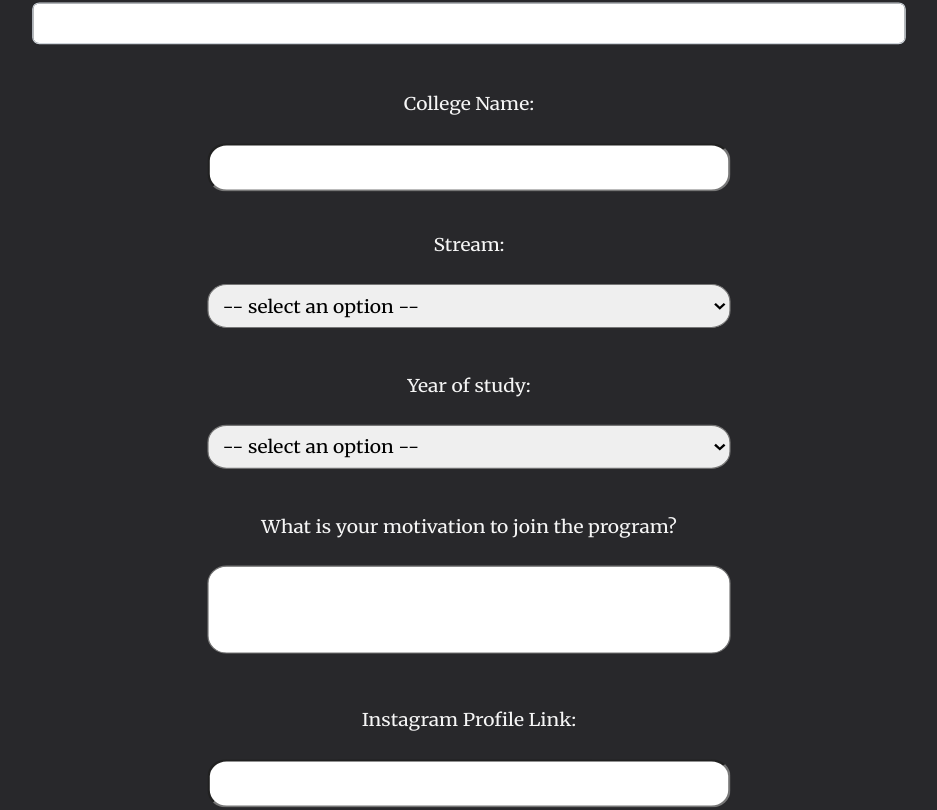
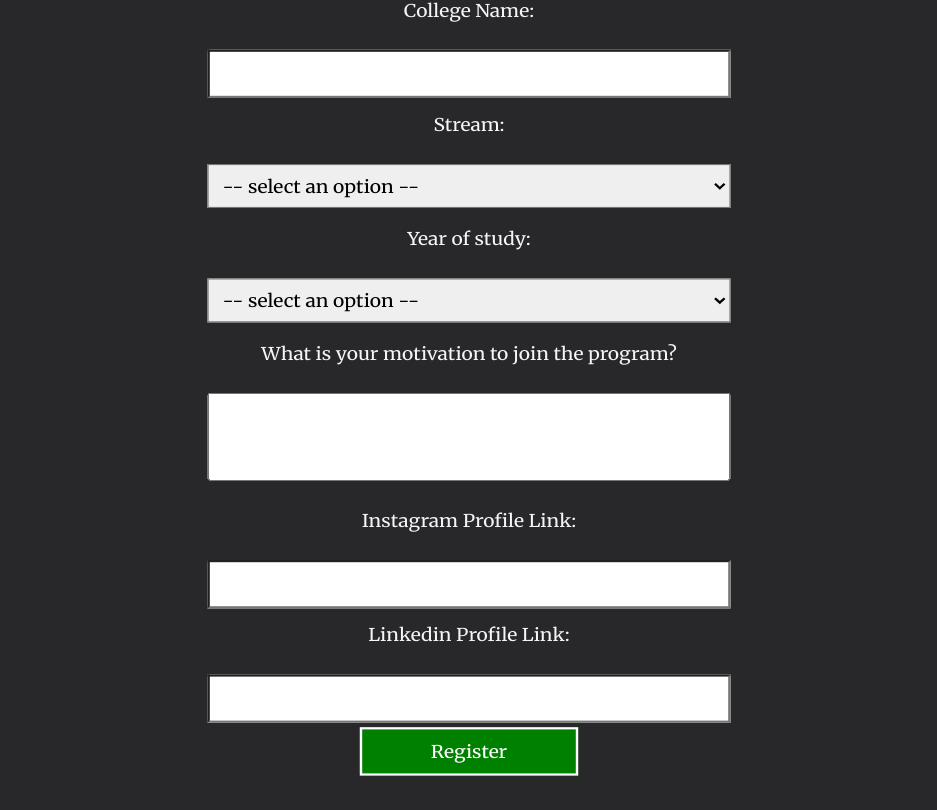
Before and after one commit to NSS-IIT-Delhi/Kaizen-23-CAP, a React (Create React App) app: page /form in a window 1280 px wide. Shown: the part 750-1560 px from the top of the page, without its empty margins (171-1108 px from the left). Built offline with nearby package versions, Linux system fonts and the light colour scheme.

Commit message:
Update Form.css

```diff
--- a/src/components/Kaizen Form/Form.css
+++ b/src/components/Kaizen Form/Form.css
@@ -1,5 +1,7 @@
+@import url("https://fonts.googleapis.com/css2?family=Merriweather:wght@900&display=swap");
+
 #formSec {
-    display: flex;
+    /* display: block; */
     height: auto;
     padding: 6rem 2rem 2rem;
     background-color: #28282b;
@@ -7,12 +9,6 @@
     font-family: 'Merriweather', serif;
 
 }
-body{
-    margin:none;
-    padding:none;
-}
-
-
 
 .formDiv {
     display: grid;
@@ -24,9 +20,9 @@ body{
 
 select,
 input {
-    border-radius: 1rem;
     width: 60%;
     padding: 8px;
+    border-radius: 0;
     /* size: 10px; */
 }
 
@@ -46,7 +42,7 @@ fieldset {
 }
 
 .pure-group {
-    display: grid;
+    /* display: grid; */
     place-items: center;
     width: 60vw;
     height: 5rem;
@@ -60,13 +56,13 @@ fieldset {
 }
 
 textarea{
-    border-radius: 1rem;
     width: 60%;
     padding: 8px;
     overflow-y: hidden;
     height: 5em;
     resize: none;
     font-family: 'Arial', sans-serif;
+
 }
 .inner::-webkit-scrollbar {
     display: none;
@@ -76,22 +72,10 @@ select:not(#cc){
     min-width: 170px;
 }
 
-.img {
-    width: 200px;
-    height: auto;
-    border-radius: 1em 1em 0 0;
-    position: relative;
-}
-
-.img__container {
-    height: auto;
-    overflow: hidden;
-    margin-bottom: 1em;
-}
 
 .content {
-    display: -ms-grid;
-    display: grid;
+    /* display: -ms-grid; */
+    /* display: grid; */
     place-items: center;
     padding: 0 2em;
     margin-bottom: 1.8em;
@@ -104,7 +88,7 @@ select:not(#cc){
 
 #sub {
     font-family: 'Merriweather', serif;
-    width: 50%;
+    width: 25%;
     color: white;
     background-color: green;
     border: 2px solid white;
@@ -114,3 +98,7 @@ select:not(#cc){
     background-color: darkgreen;
     cursor: pointer;
 }
+
+.question{
+    float:left;
+}
```
